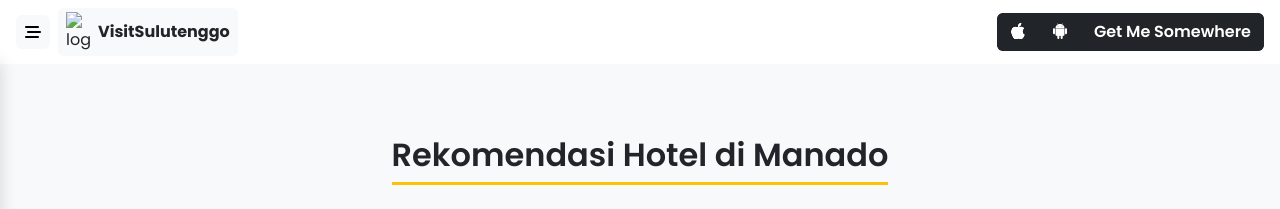
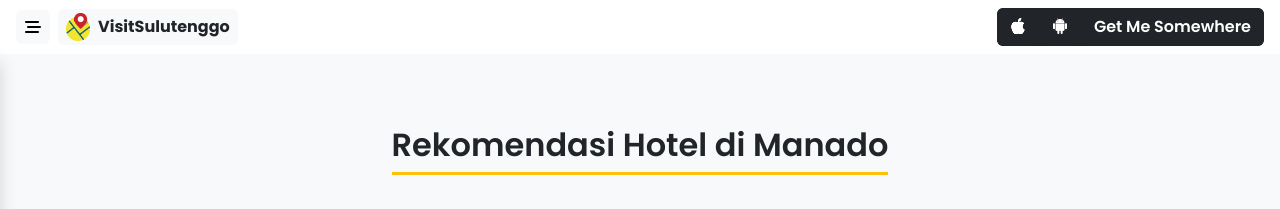
Before and after one commit to ChristTampi/SiowByte-Team, a plain HTML site: page Hotel&Restoran_Page.html in a window 1280 px wide. Shown: the top 209 px of the page. Drawn offline with nearby package versions, Linux system fonts and the light colour scheme.

Commit message:
update_- 09/07 (00;00)

```diff
--- a/Hotel&Restoran_Page.html
+++ b/Hotel&Restoran_Page.html
@@ -73,7 +73,7 @@
           <div
             class="d-flex align-items-center gap-2 bg-light px-2 py-1 rounded"
           >
-            <img src="img/logo.png" width="24" alt="logo" />
+            <img src="image/logo.png" width="24" alt="logo" />
             <strong>VisitSulutenggo</strong>
           </div>
         </div>
```
Also changed, not shown: image/logo.png (added).
